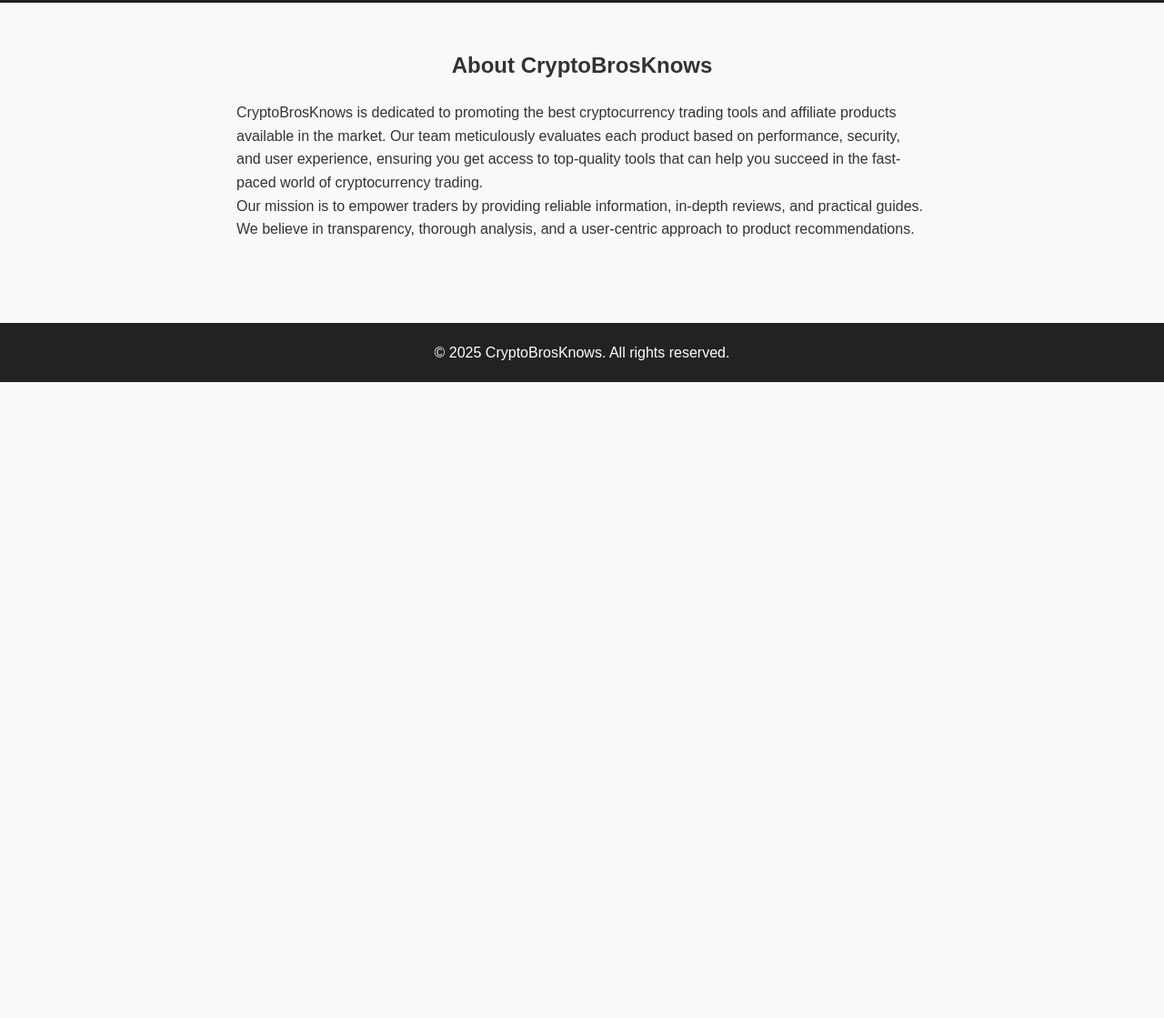
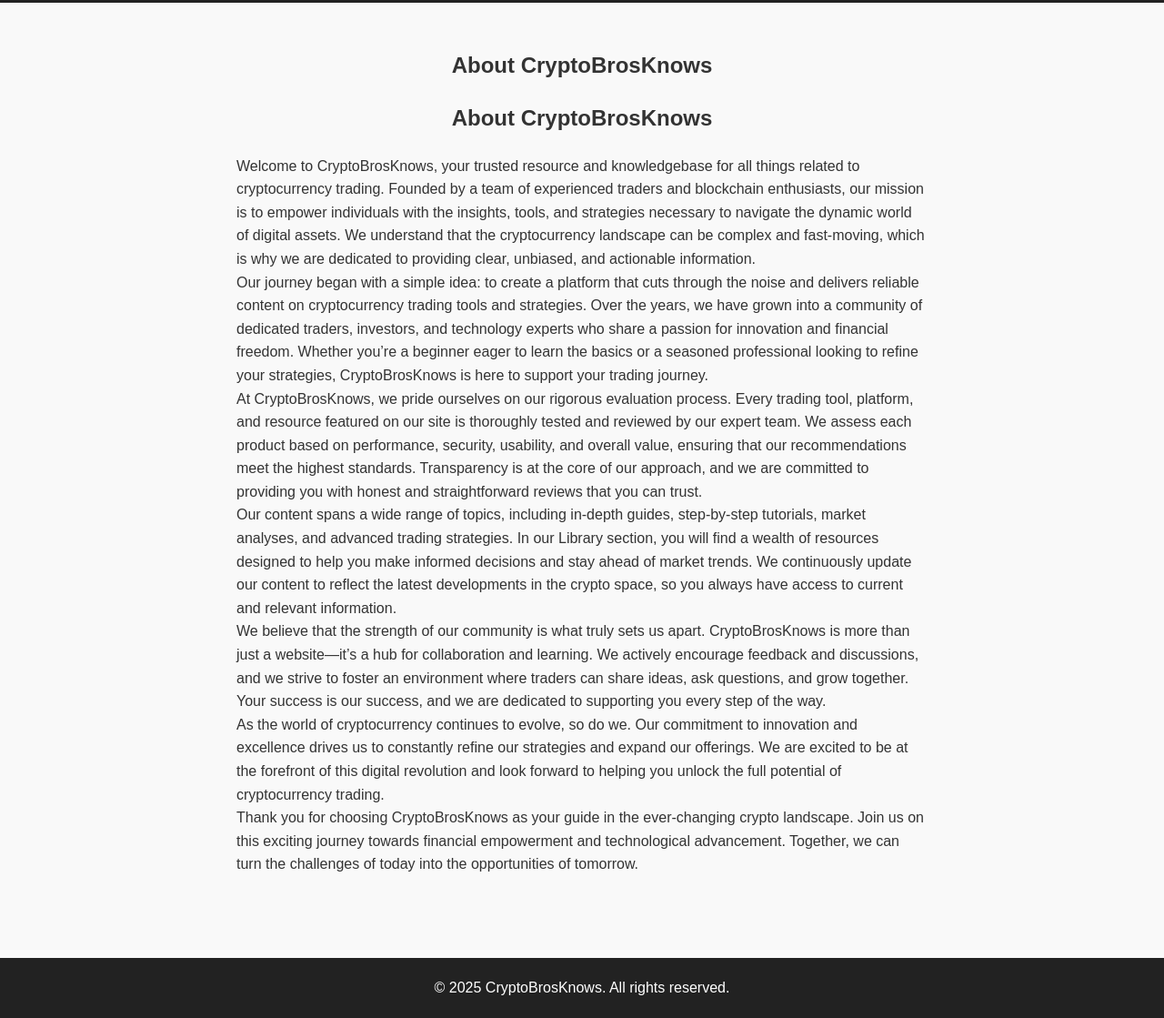
Before and after one commit to tenjyn/cryptobrosknows, a plain HTML site: page about.html in a window 1280 px wide. Shown: the part 124-1243 px from the top of the page at 91% size. Before the commit the page ends 800 px from the top, so only its background shows below. Drawn offline with Linux system fonts and the light colour scheme.

Commit message:
Update about.html

```diff
--- a/about.html
+++ b/about.html
@@ -26,8 +26,30 @@
   <!-- About content section -->
   <section class="about">
     <h2>About CryptoBrosKnows</h2>
-    <p>CryptoBrosKnows is dedicated to promoting the best cryptocurrency trading tools and affiliate products available in the market. Our team meticulously evaluates each product based on performance, security, and user experience, ensuring you get access to top-quality tools that can help you succeed in the fast-paced world of cryptocurrency trading.</p>
-    <p>Our mission is to empower traders by providing reliable information, in-depth reviews, and practical guides. We believe in transparency, thorough analysis, and a user-centric approach to product recommendations.</p>
+    <section class="about-us">
+  <h2>About CryptoBrosKnows</h2>
+  <p>
+    Welcome to CryptoBrosKnows, your trusted resource and knowledgebase for all things related to cryptocurrency trading. Founded by a team of experienced traders and blockchain enthusiasts, our mission is to empower individuals with the insights, tools, and strategies necessary to navigate the dynamic world of digital assets. We understand that the cryptocurrency landscape can be complex and fast-moving, which is why we are dedicated to providing clear, unbiased, and actionable information.
+  </p>
+  <p>
+    Our journey began with a simple idea: to create a platform that cuts through the noise and delivers reliable content on cryptocurrency trading tools and strategies. Over the years, we have grown into a community of dedicated traders, investors, and technology experts who share a passion for innovation and financial freedom. Whether you’re a beginner eager to learn the basics or a seasoned professional looking to refine your strategies, CryptoBrosKnows is here to support your trading journey.
+  </p>
+  <p>
+    At CryptoBrosKnows, we pride ourselves on our rigorous evaluation process. Every trading tool, platform, and resource featured on our site is thoroughly tested and reviewed by our expert team. We assess each product based on performance, security, usability, and overall value, ensuring that our recommendations meet the highest standards. Transparency is at the core of our approach, and we are committed to providing you with honest and straightforward reviews that you can trust.
+  </p>
+  <p>
+    Our content spans a wide range of topics, including in-depth guides, step-by-step tutorials, market analyses, and advanced trading strategies. In our Library section, you will find a wealth of resources designed to help you make informed decisions and stay ahead of market trends. We continuously update our content to reflect the latest developments in the crypto space, so you always have access to current and relevant information.
+  </p>
+  <p>
+    We believe that the strength of our community is what truly sets us apart. CryptoBrosKnows is more than just a website—it’s a hub for collaboration and learning. We actively encourage feedback and discussions, and we strive to foster an environment where traders can share ideas, ask questions, and grow together. Your success is our success, and we are dedicated to supporting you every step of the way.
+  </p>
+  <p>
+    As the world of cryptocurrency continues to evolve, so do we. Our commitment to innovation and excellence drives us to constantly refine our strategies and expand our offerings. We are excited to be at the forefront of this digital revolution and look forward to helping you unlock the full potential of cryptocurrency trading.
+  </p>
+  <p>
+    Thank you for choosing CryptoBrosKnows as your guide in the ever-changing crypto landscape. Join us on this exciting journey towards financial empowerment and technological advancement. Together, we can turn the challenges of today into the opportunities of tomorrow.
+  </p>
+</section>
   </section>
 
   <!-- Footer -->
```
